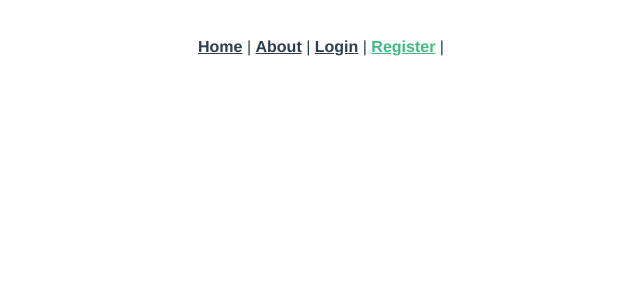
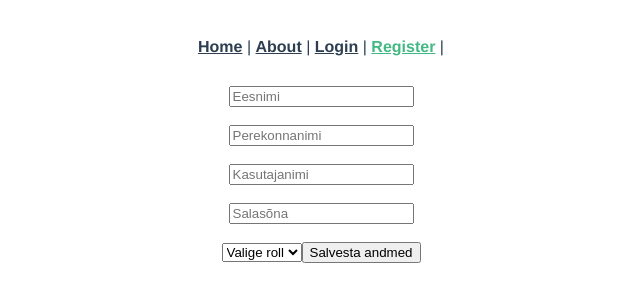
Before and after one commit to holgerpart/vanatoitfront, a Vue app: page /#/register in a window 1280 px wide. Shown: the top 302 px of the page, without its empty margins (319-959 px from the left). Built offline with nearby package versions, Linux system fonts and the light colour scheme.

Commit message:
Registreerimise sisestused

```diff
--- a/src/views/RegisterView.vue
+++ b/src/views/RegisterView.vue
@@ -1,12 +1,61 @@
 <template>
 <div>
-
+  <input type="text" placeholder="Eesnimi" v-model="firstName">
+  <br>
+  <br>
+  <input type="text" placeholder="Perekonnanimi" v-model="lastName">
+  <br>
+  <br>
+  <input type="text" placeholder="Kasutajanimi" v-model="name">
+  <br>
+  <br>
+  <input type="text" placeholder="Salasõna" v-model="password">
+  <br>
+  <br>
+  <select v-model="role">
+    <option disabled value="">Valige roll</option>
+    <option>user</option>
+    <option>shop</option>
+  </select>
+  <button v-on:click="register">Salvesta andmed</button>
+  <br>
+  <br>
 </div>
 </template>
-
+<!--"firstName": "string",-->
+<!--"lastName": "string",-->
+<!--"name": "string",-->
+<!--"password": "string",-->
+<!--"role": "string"-->
 <script>
 export default {
-  name: "RegisterView"
+  name: "RegisterView",
+  data: function () {
+    return {
+      firstName: '',
+      lastName: '',
+      name: '',
+      password: '',
+      role: ''
+    }
+  },
+  methods: {
+    register: function () {
+      let registryRequest = {
+        firstName: this.firstName,
+        lastName: this.lastName,
+        name: this.name,
+        password: this.password,
+        role: this.role
+      }
+      this.$http.post("/log-in/user", registryRequest
+      ).then(response => {
+        alert("Success")
+          }).catch(error => {
+            alert("Error")
+      })
+    }
+  }
 }
 </script>
 
```
